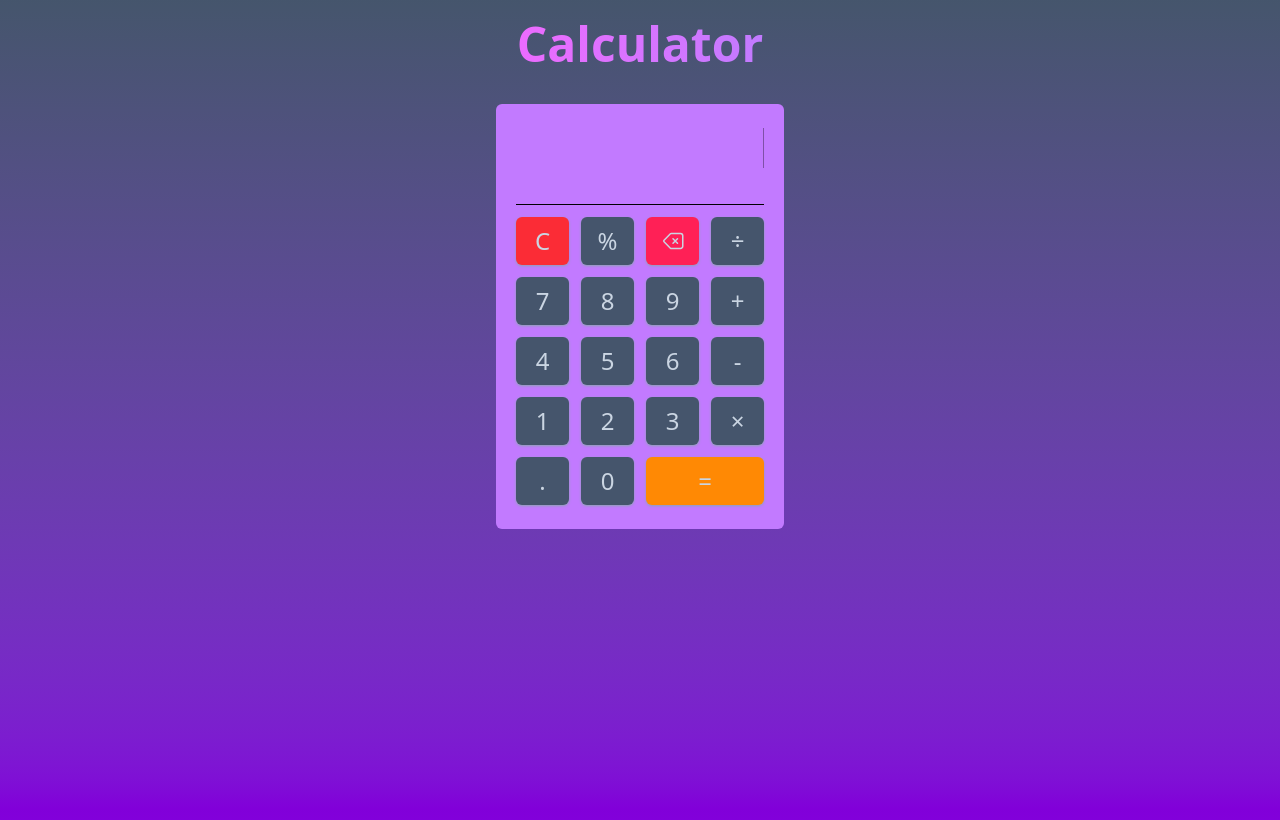
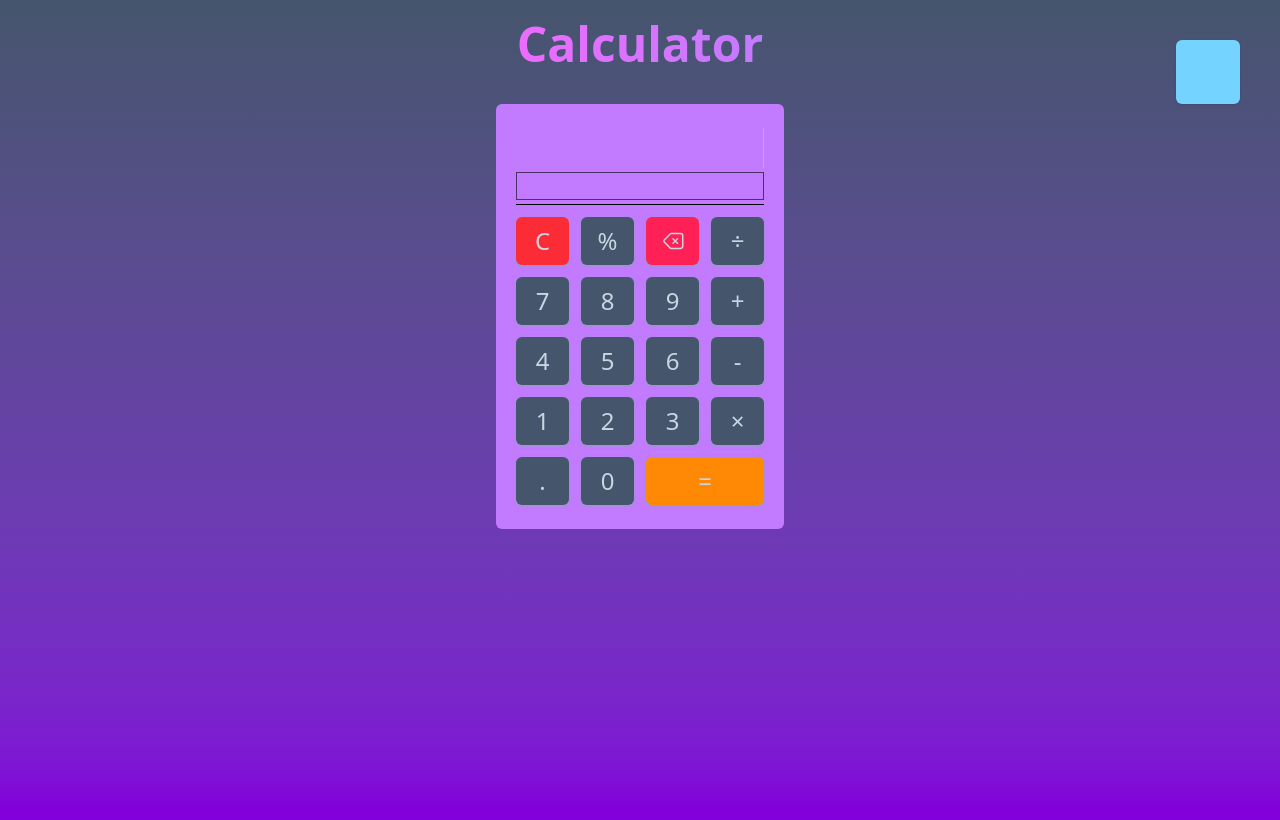
Before and after one commit to sabfatih/Calculator-App, a React (Vite) app: page / in a window 1280 px wide. Built offline with nearby package versions, Linux system fonts and the light colour scheme.

Commit message:
Bugs left on a result animation (when user click equal)

```diff
--- a/src/components/Elements.jsx
+++ b/src/components/Elements.jsx
@@ -1,5 +1,5 @@
 import { Button } from "./Calculator";
-import { useRef, useEffect } from "react";
+import { useRef, useEffect, useState } from "react";
 
 export const CalculatorContainer = ({ inputUser, setInputUser, result }) => {
   const inputRef = useRef(null);
@@ -13,28 +13,41 @@ export const CalculatorContainer = ({ inputUser, setInputUser, result }) => {
     }
   }, [inputUser]);
 
+  const [obah, setObah] = useState(false);
+
   return (
     <div className="mx-4 px-3 py-4">
+      <button
+        onClick={() => setObah((prev) => !prev)}
+        className="size-16 absolute top-10 right-10 bg-sky-300 rounded-md shadow cursor-pointer hover:bg-sky-400 active:opacity-70"
+      ></button>
+
       <div className="mx-auto w-72 rounded-md bg-purple-400 px-5 py-6">
         <div className="flex flex-col">
-          {/* <div className="min-w-full"> */}
           <div
-            className="min-w-full overflow-x-scroll scrollbar_hide"
+            className="min-w-full overflow-x-scroll scrollbar_hide overflow-y-hidden"
             ref={inputRef}
           >
             <span
-              className={`block text-right text-3xl font-semibold min-h-10 whitespace-nowrap ${
+              className={`block text-right text-3xl font-semibold min-h-10 whitespace-nowrap text-sky-200 ${
                 !inputUser.length > 0 ? "border-r animate_blinked" : ""
-              }`}
+              } ${obah ? "-translate-y-full" : ""} transition-all duration-250`}
             >
               {inputUser}
             </span>
           </div>
           <div
-            className="min-w-full overflow-x-scroll scrollbar_hide"
+            className="min-w-full overflow-x-scroll scrollbar_hide overflow-y-visible"
             ref={resultRef}
           >
-            <p className="block text-right mt-1 text-xl opacity-60 min-h-7 whitespace-nowrap">
+            <p
+              className={`block text-right mt-1 font-semibold min-h-7 border opacity-60 whitespace-nowrap
+                           ${
+                             obah
+                               ? "text-3xl -translate-y-full min-h-10"
+                               : "text-lg"
+                           } transition-all`}
+            >
               {result}
             </p>
           </div>
```
